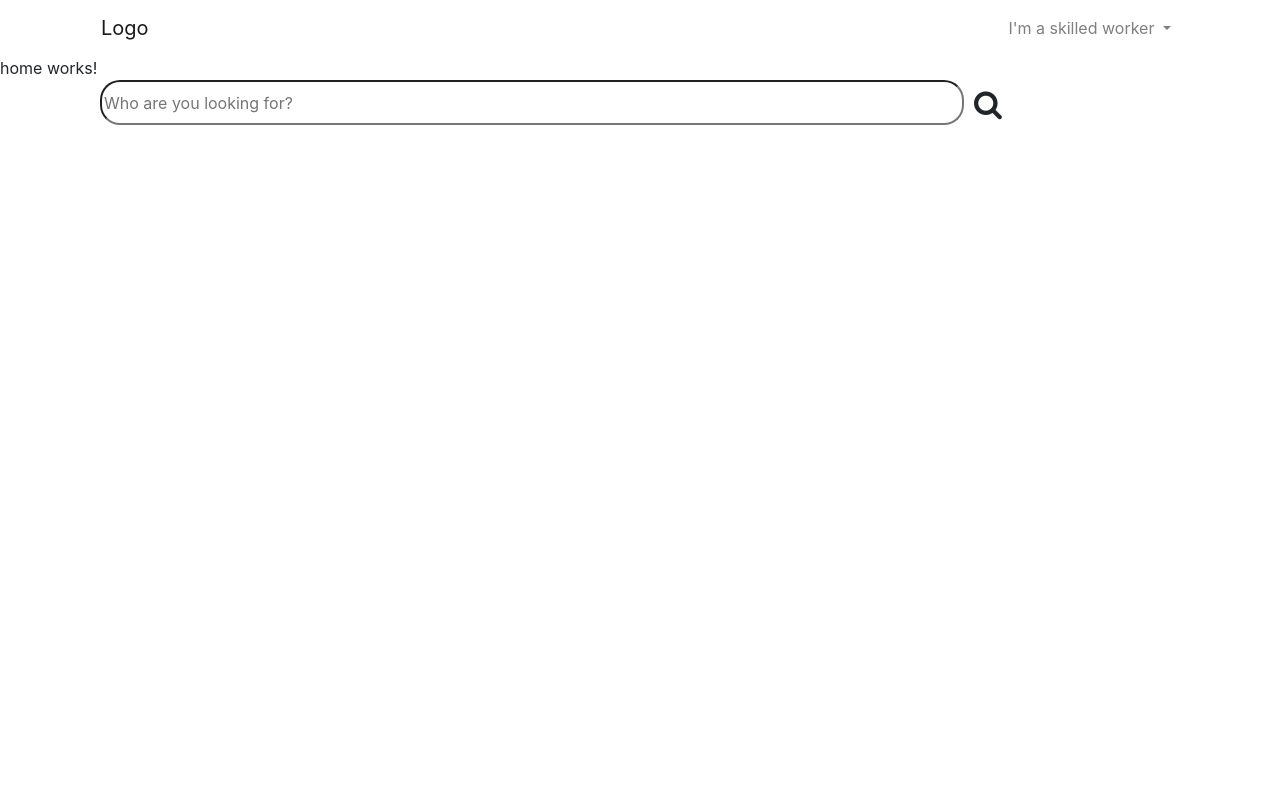
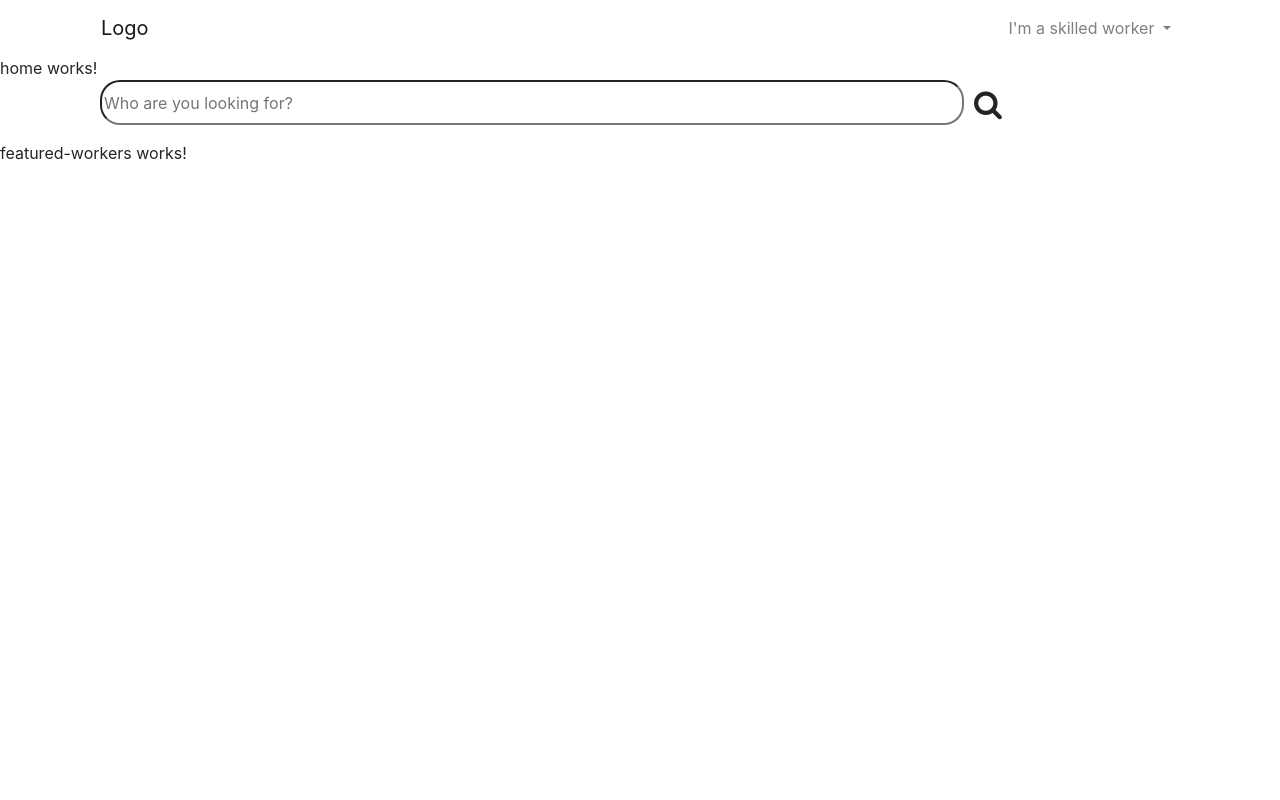
Before and after one commit to hiremi/hireme.web.angular, an Angular app: page / in a window 1280 px wide. Shown: the top 800 px of the page. Built offline with nearby package versions, Linux system fonts and the light colour scheme.

Commit message:
Inclusion of Featured Worker

```diff
--- a/src/app/home/home.component.html
+++ b/src/app/home/home.component.html
@@ -1,4 +1,5 @@
 <div class="home">
   home works!
   <app-search></app-search>
+  <app-featured-workers></app-featured-workers>
 </div>
--- a/src/app/search/search.component.ts
+++ b/src/app/search/search.component.ts
@@ -8,7 +8,6 @@ import { Component, OnInit } from '@angular/core';
 export class SearchComponent implements OnInit {
 
   constructor() {
-
    }
 
   ngOnInit() {
```
